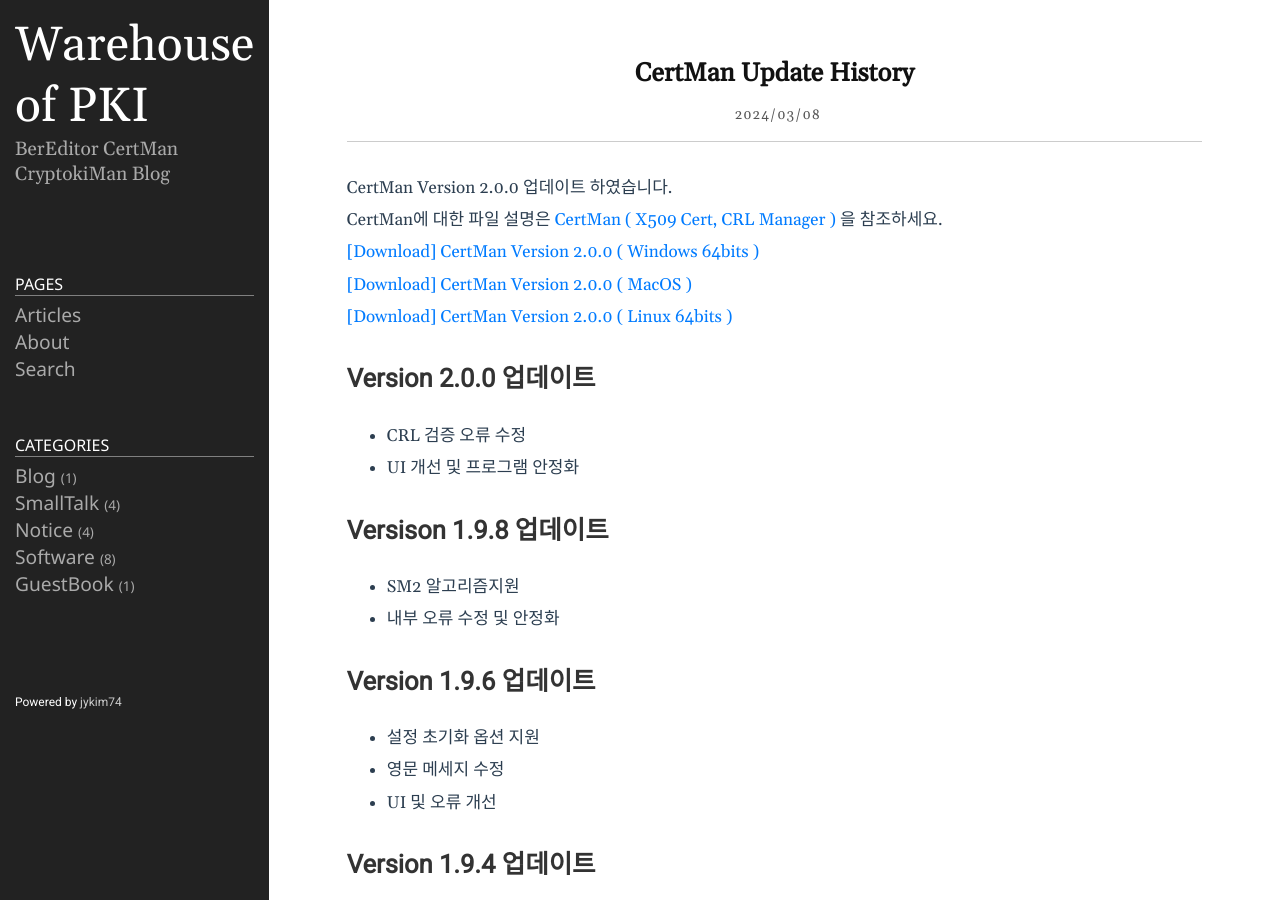
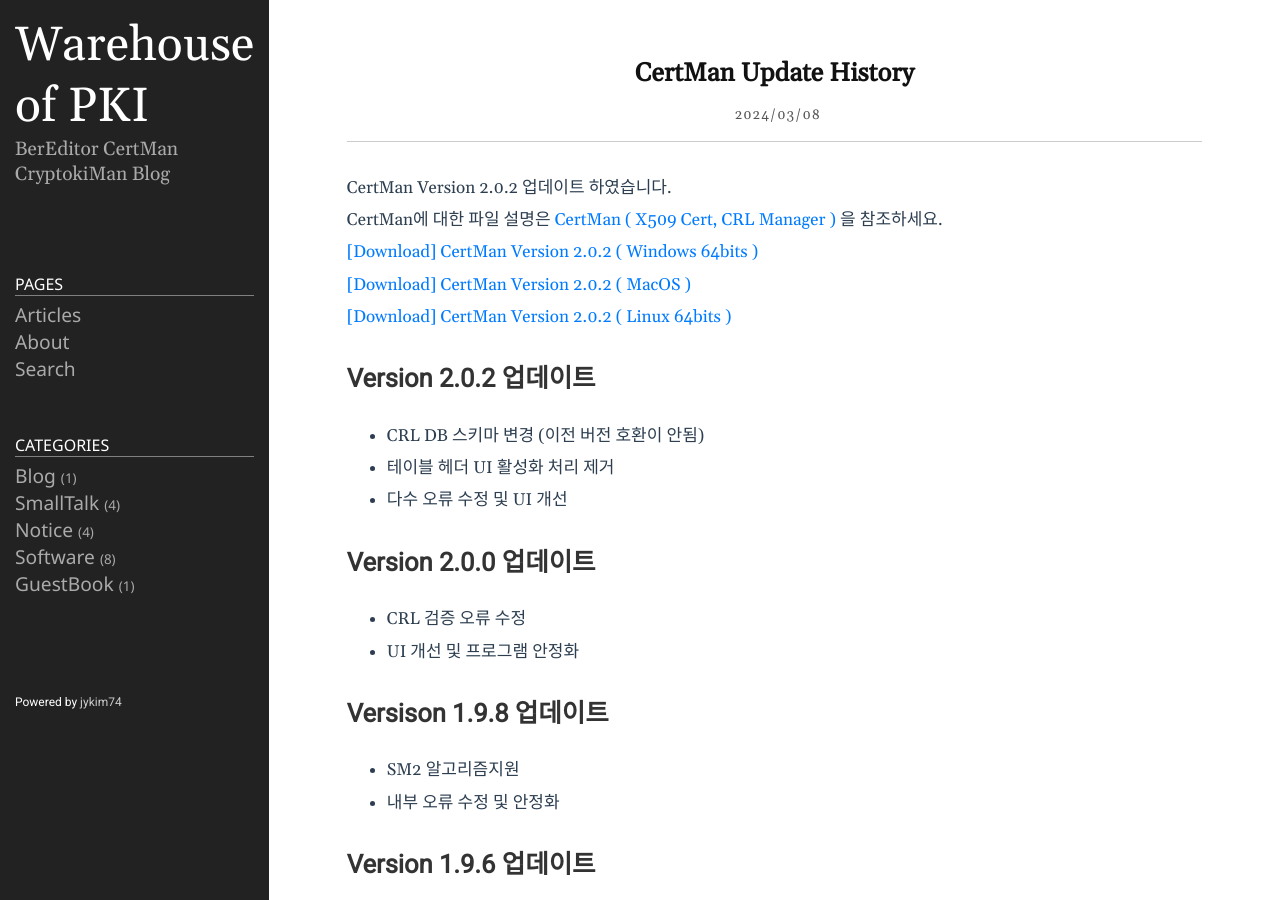
Before and after one commit to jykim74/jykim74.github.io, a Jekyll site: the page built from _posts/2024-03-08-CertManUpdate.md, in a window 1280 px wide and 900 px high. Built offline with Jekyll 4.4.1, drawn with Linux system fonts in a browser that asks for light colours; nearby versions of some CDN libraries; comment, search, counter and statistics services are not loaded.

Commit message:
CertMan Version 2.0.2 All 적용

```diff
--- a/_posts/2023-04-13-CertMan.markdown
+++ b/_posts/2023-04-13-CertMan.markdown
@@ -10,11 +10,11 @@
 The file can be downloaded from this page link (size is about 30M)
 This is a program I made personally, so if you have any questions or bugs, please Use [Google Groups]( https://groups.google.com/g/certman, "Google Groups" )
 
-[[Download] CertMan Version 2.0.0 (Win64)](https://jykim74.github.io/msi/CertMan-enV200.msi "CertMan")
+[[Download] CertMan Version 2.0.2 (Win64)](https://jykim74.github.io/msi/CertMan-enV202.msi "CertMan")
 
-[[Download] CertMan Version 2.0.0 (MacOS)](https://jykim74.github.io/dmg/CertManV200.dmg, "CertMan")
+[[Download] CertMan Version 2.0.2 (MacOS)](https://jykim74.github.io/dmg/CertManV202.dmg, "CertMan")
 
-[[Download] CertMan Version 2.0.0 (Linux64)](https://jykim74.github.io/zip/CertManV200.zip, "CertMan")
+[[Download] CertMan Version 2.0.2 (Linux64)](https://jykim74.github.io/zip/CertManV202.zip, "CertMan")
 
 If you would like to receive a license, simply write a request in [Free License Request](https::/jykim7.mycafe24.com/user_reg.php) and you can receive a trial (30-day) license.
 Of course, you can apply for a license multiple times.
--- a/_posts/2024-03-08-CertManUpdate.md
+++ b/_posts/2024-03-08-CertManUpdate.md
@@ -4,12 +4,17 @@
 tags: [X.509,Cert,Certificate,CRL,RSA,ECDSA,PKI,CSR,KeyPair]
 category: Software
 ---
-CertMan Version 2.0.0 업데이트 하였습니다.
+CertMan Version 2.0.2 업데이트 하였습니다.
 CertMan에 대한 파일 설명은 [CertMan ( X509 Cert, CRL Manager )](https://jykim74.tistory.com/37) 을 참조하세요.
 
-[\[Download\] CertMan Version 2.0.0 ( Windows 64bits )](https://jykim74.github.io/msi/CertMan-enV200.msi)
-[\[Download\] CertMan Version 2.0.0 ( MacOS )](https://jykim74.github.io/dmg/CertManV200.dmg)
-[\[Download\] CertMan Version 2.0.0 ( Linux 64bits )](https://jykim74.github.io/zip/CertManV200.zip)
+[\[Download\] CertMan Version 2.0.2 ( Windows 64bits )](https://jykim74.github.io/msi/CertMan-enV202.msi)
+[\[Download\] CertMan Version 2.0.2 ( MacOS )](https://jykim74.github.io/dmg/CertManV202.dmg)
+[\[Download\] CertMan Version 2.0.2 ( Linux 64bits )](https://jykim74.github.io/zip/CertManV202.zip)
+
+## Version 2.0.2 업데이트
+- CRL DB 스키마 변경 (이전 버전 호환이 안됨)
+- 테이블 헤더 UI 활성화 처리 제거
+- 다수 오류 수정 및 UI 개선
 
 ## Version 2.0.0 업데이트
 - CRL 검증 오류 수정
--- a/appcast/certman_appcast_mac.xml
+++ b/appcast/certman_appcast_mac.xml
@@ -5,10 +5,10 @@
 		<description>Feed for CertMan updates</description>
 		<language>en</language>
 		<item>
-			<title>Version 2.0.0</title>
+			<title>Version 2.0.2</title>
 			<sparkle:releaseNotesLink>https://jykim74.github.io/software/2024/03/08/CertManUpdate.html</sparkle:releaseNotesLink>
-			<enclosure url="https://jykim74.github.io/dmg/CertManV200.dmg" sparkle:version="2.0.0"
-			sparkle:edSignature="DC8KJEhGpFQ7jbahZ8ohDSGdqEhvB7hNeMrqv7fMVH/jb3awJpv5p93LFMExqk2/s/ZHR5jnZJS3mw8qpcDTDw==" length="17057752"
+			<enclosure url="https://jykim74.github.io/dmg/CertManV202.dmg" sparkle:version="2.0.2"
+			sparkle:edSignature="3GvAEKp9HS14LiKNMqfw910xl6A5sG4ERfA/ZOz2d8uBKArtcup19kHjjOk0Ktsphpawo34/65gtSs4Xri/hBQ==" length="17117752"
 			type="application/octet-stream"/>
 		</item>
 	</channel>
--- a/appcast/certman_appcast_mac_ko.xml
+++ b/appcast/certman_appcast_mac_ko.xml
@@ -5,10 +5,10 @@
 		<description>Feed for CertMan updates</description>
 		<language>en</language>
 		<item>
-			<title>Version 2.0.0</title>
+			<title>Version 2.0.2</title>
 			<sparkle:releaseNotesLink>https://jykim74.github.io/software/2024/03/08/CertManUpdate.html</sparkle:releaseNotesLink>
-			<enclosure url="https://jykim74.github.io/dmg/CertManV200.dmg" sparkle:version="2.0.0"
-			sparkle:edSignature="DC8KJEhGpFQ7jbahZ8ohDSGdqEhvB7hNeMrqv7fMVH/jb3awJpv5p93LFMExqk2/s/ZHR5jnZJS3mw8qpcDTDw==" length="17057752"
+			<enclosure url="https://jykim74.github.io/dmg/CertManV202.dmg" sparkle:version="2.0.2"
+			sparkle:edSignature="3GvAEKp9HS14LiKNMqfw910xl6A5sG4ERfA/ZOz2d8uBKArtcup19kHjjOk0Ktsphpawo34/65gtSs4Xri/hBQ==" length="17117752"
 			type="application/octet-stream"/>
 		</item>
 	</channel>
--- a/appcast/certman_appcast_win.xml
+++ b/appcast/certman_appcast_win.xml
@@ -5,9 +5,9 @@
 		<description>Feed for CertMan updates</description>
 		<language>en</language>
 		<item>
-			<title>Version 2.0.0</title>
+			<title>Version 2.0.2</title>
 			<sparkle:releaseNotesLink>https://jykim74.github.io/software/2024/03/08/CertManUpdate.html</sparkle:releaseNotesLink>
-			<enclosure url="https://jykim74.github.io/msi/CertMan-enV200.msi" sparkle:version="2.0.0" length="0" type="application/octet-stream"/>
+			<enclosure url="https://jykim74.github.io/msi/CertMan-enV202.msi" sparkle:version="2.0.2" length="0" type="application/octet-stream"/>
 		</item>
 	</channel>
 </rss>
--- a/appcast/certman_appcast_win2.xml
+++ b/appcast/certman_appcast_win2.xml
@@ -5,9 +5,9 @@
 		<description>Feed for CertMan updates</description>
 		<language>en</language>
 		<item>
-			<title>Version 2.0.0</title>
+			<title>Version 2.0.2</title>
 			<sparkle:releaseNotesLink>https://jykim74.github.io/software/2024/03/08/CertManUpdate.html</sparkle:releaseNotesLink>
-			<enclosure url="https://jykim74.github.io/msi/CertMan-enV200.msi" sparkle:version="2.0.0" length="0" type="application/octet-stream"/>
+			<enclosure url="https://jykim74.github.io/msi/CertMan-enV202.msi" sparkle:version="2.0.2" length="0" type="application/octet-stream"/>
 		</item>
 	</channel>
 </rss>
--- a/appcast/certman_appcast_win_ko.xml
+++ b/appcast/certman_appcast_win_ko.xml
@@ -5,9 +5,9 @@
 		<description>Feed for CertMan updates</description>
 		<language>en</language>
 		<item>
-			<title>Version 2.0.0</title>
+			<title>Version 2.0.2</title>
 			<sparkle:releaseNotesLink>https://jykim74.github.io/software/2024/03/08/CertManUpdate.html</sparkle:releaseNotesLink>
-			<enclosure url="https://jykim74.github.io/msi/CertMan-enV200.msi" sparkle:version="2.0.0" length="0" type="application/octet-stream"/>
+			<enclosure url="https://jykim74.github.io/msi/CertMan-enV202.msi" sparkle:version="2.0.2" length="0" type="application/octet-stream"/>
 		</item>
 	</channel>
 </rss>
```
Also changed, not shown: 2 other files.
